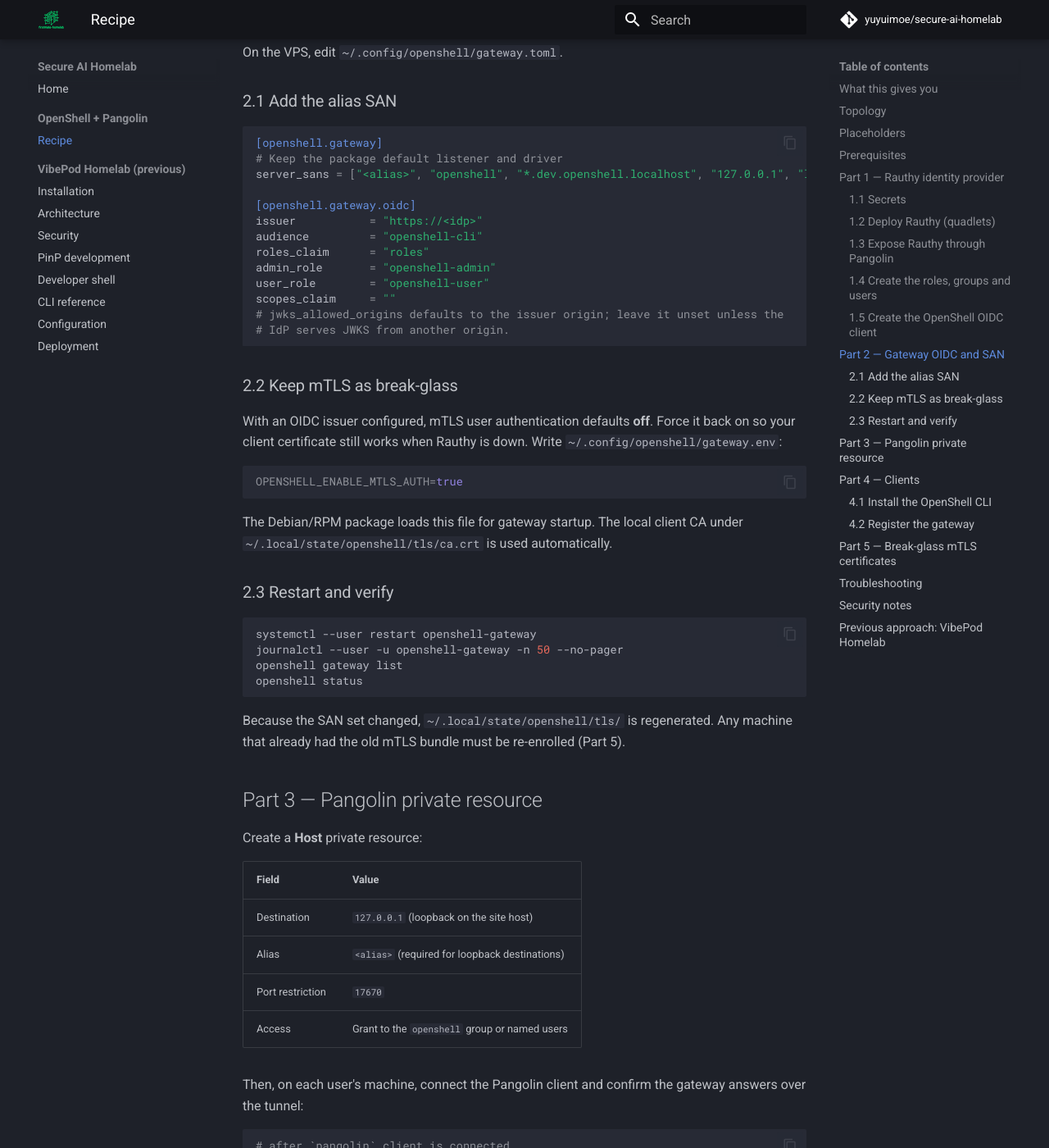
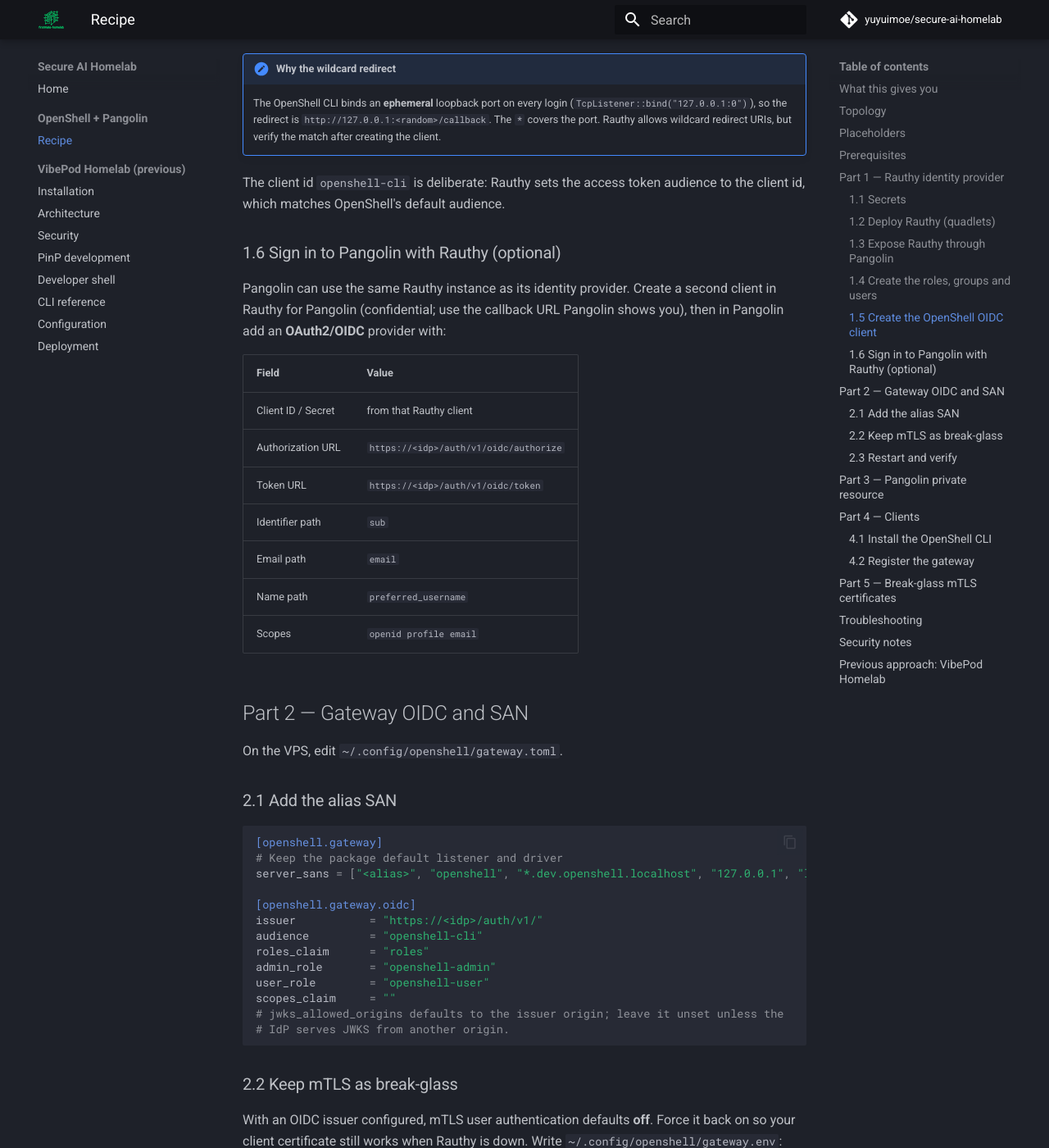
Before and after one commit to yuyuimoe/secure-ai-homelab, an MkDocs documentation site: the page built from docs/guides/openshell-pangolin.md, in a window 1280 px wide and 1400 px high, scrolled down 4325 px. Shown: the whole window at 82% size. Built offline with MkDocs 1.6.1 and Material for MkDocs 9.7.7, drawn with Linux system fonts in a browser that asks for light colours; comment, search, counter and statistics services are not loaded; some of the changed text lies outside the part shown.

Commit message:
fix(rauthy): unquoted HQL_NODES and correct issuer path
- HQL_NODES must not be quoted: the quadlet ExecStart uses podman --env-file,
  which (unlike systemd EnvironmentFile=) passes quotes literally, and Hiqlite
  then fails with 'Cannot parse Node ID from HQL_NODES'. Verified the panic and
  the fix by booting Rauthy with the exact podman run the quadlet generates.
- Rauthy's OIDC issuer is https://<idp>/auth/v1/, not the bare host. Fix the
  gateway issuer, the CLI --oidc-issuer and the discovery URL, and document the
  authorize/token/jwks endpoints plus the Pangolin IdP settings.
- test-rauthy.sh: assert HQL_NODES is unquoted and that no env value is quoted.

````diff
--- a/docs/guides/openshell-pangolin.md
+++ b/docs/guides/openshell-pangolin.md
@@ -138,11 +138,20 @@ Add a **public HTTP resource** for `<idp>` targeting `localhost:8080` on the New
 site. Do **not** attach a Pangolin SSO policy to it — Rauthy is the identity
 provider; a login gate in front of it creates a redirect loop.
 
-Verify from anywhere:
+Verify from anywhere (note the `/auth/v1/` path — Rauthy scopes its issuer to it):
 
 ```bash
-curl -s https://<idp>/.well-known/openid-configuration | head
+curl -s https://<idp>/auth/v1/.well-known/openid-configuration | head
 ```
+
+Rauthy's endpoints, which you need below:
+
+| Value | URL |
+|---|---|
+| Issuer | `https://<idp>/auth/v1/` |
+| Authorization | `https://<idp>/auth/v1/oidc/authorize` |
+| Token | `https://<idp>/auth/v1/oidc/token` |
+| JWKS | `https://<idp>/auth/v1/oidc/certs` |
 
 ### 1.4 Create the roles, groups and users
 
@@ -176,6 +185,22 @@ Still in the admin UI, under **Clients**, create a client:
 The client id `openshell-cli` is deliberate: Rauthy sets the access token
 audience to the client id, which matches OpenShell's default audience.
 
+### 1.6 Sign in to Pangolin with Rauthy (optional)
+
+Pangolin can use the same Rauthy instance as its identity provider. Create a
+second client in Rauthy for Pangolin (confidential; use the callback URL Pangolin
+shows you), then in Pangolin add an **OAuth2/OIDC** provider with:
+
+| Field | Value |
+|---|---|
+| Client ID / Secret | from that Rauthy client |
+| Authorization URL | `https://<idp>/auth/v1/oidc/authorize` |
+| Token URL | `https://<idp>/auth/v1/oidc/token` |
+| Identifier path | `sub` |
+| Email path | `email` |
+| Name path | `preferred_username` |
+| Scopes | `openid profile email` |
+
 ## Part 2 — Gateway OIDC and SAN
 
 On the VPS, edit `~/.config/openshell/gateway.toml`.
@@ -188,7 +213,7 @@ On the VPS, edit `~/.config/openshell/gateway.toml`.
 server_sans = ["<alias>", "openshell", "*.dev.openshell.localhost", "127.0.0.1", "localhost"]
 
 [openshell.gateway.oidc]
-issuer           = "https://<idp>"
+issuer           = "https://<idp>/auth/v1/"
 audience         = "openshell-cli"
 roles_claim      = "roles"
 admin_role       = "openshell-admin"
@@ -272,7 +297,7 @@ With the Pangolin client connected:
 ```bash
 openshell gateway add https://<alias>:17670 \
   --name homelab \
-  --oidc-issuer https://<idp> \
+  --oidc-issuer https://<idp>/auth/v1/ \
   --oidc-client-id openshell-cli \
   --oidc-audience openshell-cli \
   --oidc-scopes "openid profile email roles"
@@ -323,7 +348,7 @@ local PKI, or by minting short-lived certificates. Track serial numbers with
 | `x509: certificate is valid for ...` on connect | Alias missing from the server certificate | Add `<alias>` to `server_sans`, restart, re-enroll bundles |
 | Login redirect fails | Redirect URI not registered | Register `http://127.0.0.1:*/callback` on the `openshell-cli` client |
 | `Authentication: Failed` / browser opens but no roles | Roles claim empty | Confirm `roles_claim = "roles"` and that the user has `openshell-admin` or `openshell-user` |
-| Gateway cannot reach the IdP | Issuer not HTTPS or not reachable from the VPS | `curl https://<idp>/.well-known/openid-configuration` from the VPS |
+| Gateway cannot reach the IdP | Issuer not HTTPS or not reachable from the VPS | `curl https://<idp>/auth/v1/.well-known/openid-configuration` from the VPS |
 | Everyone loses access after a SAN change | Local PKI regenerated | Re-copy the new client bundle / re-run `gateway add` |
 | Tunnel connects, nothing answers | Newt cannot reach the gateway | Check `systemctl status newt` and that the resource targets port `17670` |
 
````
Also changed, not shown: 3 other files.
